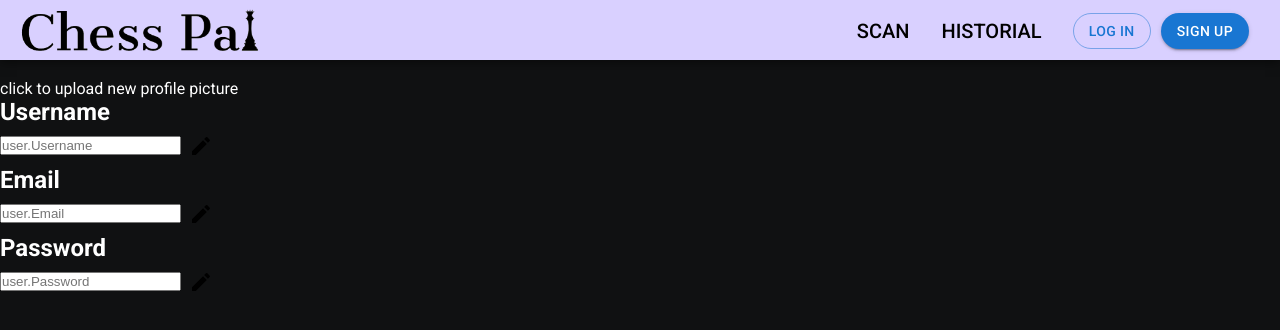
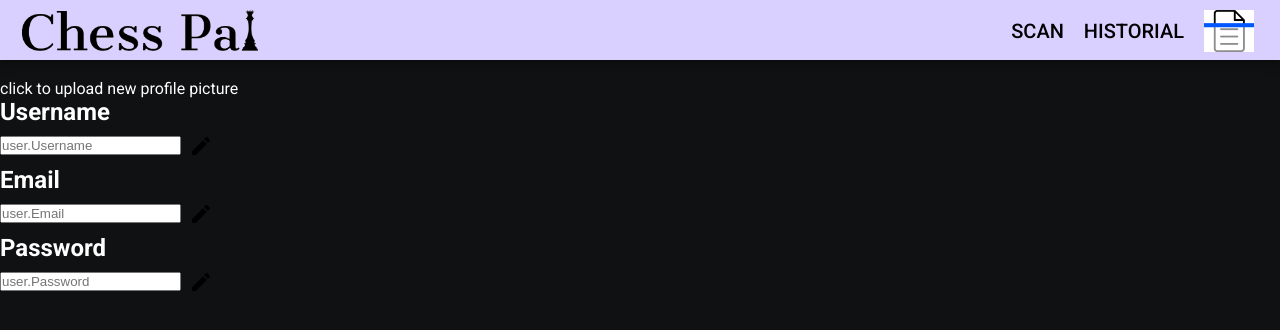
Before and after one commit to francsir/Group6-Design-Project, a React (Create React App) app in the folder chessPal/frontend/: page /Profile in a window 1280 px wide. Shown: the top 330 px of the page. Built offline with nearby package versions, Linux system fonts and the light colour scheme; a web font is replaced by a local one.

Commit message:
Navbar profile picture v1 and other minor fixes

```diff
--- a/chessPal/frontend/src/components/Navbar.js
+++ b/chessPal/frontend/src/components/Navbar.js
@@ -10,10 +10,12 @@
 
 //Image imports
 import logo from "../images/logo/ChessPalLogoTransparent.png";
+import defaultProfilePic from "../images/FileScan.png";
 
 const Navbar = () => {
   const [click, setClick] = useState(false);
   const handleClick = () => setClick(!click);
+  const [isLogged, setIsLogged] = useState(true);
 
   const closeMenu = () => setClick(false);
 
@@ -21,7 +23,7 @@
     <div className={styles.header}>
       <nav className={"flex-row " + styles.navbar}>
         <Link to="/">
-          <img src={logo} alt="logo" />
+          <img src={logo} alt="logo" className={styles.logo} />
         </Link>
         <div className={styles.menu_icon} onClick={handleClick}>
           {click ? (
@@ -35,17 +37,27 @@
             click ? `${styles.nav_menu} ${styles.active}` : styles.nav_menu
           }
         >
-          <li className={styles.nav_item}>
+          <li className={"flex-container " + styles.nav_item}>
             <Link to="/Homepage" onClick={closeMenu}>
               SCAN
             </Link>
           </li>
-          <li className={styles.nav_item}>
+          <li className={"flex-container " + styles.nav_item}>
             <Link to="/historial" onClick={closeMenu}>
               HISTORIAL
             </Link>
           </li>
-          <div className={styles.buttons}>
+          {isLogged ? (
+            <li className={"flex-container " + styles.nav_item}>
+              <img
+                src={defaultProfilePic}
+                alt="profile"
+                onClick={closeMenu}
+                className={styles.user_profile}
+              />
+            </li>
+          ) : (
+            <div className={"flex-container " + styles.buttons}>
               <Link to="/login">
                 <Button
                   variant="outlined"
@@ -65,6 +77,7 @@
                 </Button>
               </Link>
             </div>
+          )}
         </ul>
       </nav>
     </div>
--- a/chessPal/frontend/src/styles/Navbar.module.css
+++ b/chessPal/frontend/src/styles/Navbar.module.css
@@ -12,7 +12,6 @@
 }
 
 .header .navbar {
-  /* display: flex; */
   justify-content: space-between;
   align-items: center;
   height: 100%;
@@ -25,7 +24,7 @@
   text-decoration: none;
 }
 
-.header .navbar img {
+.header .navbar .logo {
   width: 250px;
   height: auto;
 }
@@ -35,7 +34,9 @@
 }
 
 .header .nav_item {
-  padding: 1rem;
+  align-items: center;
+  justify-content: center;
+  padding: 10px;
   font-weight: 500;
   list-style-type: none;
 }
@@ -51,9 +52,13 @@
   display: none;
 }
 
+.user_profile {
+  cursor: pointer;
+  width: 50px;
+}
+
 .buttons {
   width: 100%;
-  display: flex;
   justify-content: center;
   align-items: center;
   padding: 10px;
@@ -74,6 +79,7 @@
 
   .menu_icon {
     display: block;
+    cursor: pointer;
   }
 
   .nav_menu {
@@ -83,7 +89,7 @@
     flex-direction: column;
     background-color: rgba(255, 255, 255, 0.9);
     width: 100%;
-    height: 90vh;
+    height: 100%;
     z-index: 999;
     text-align: center;
     box-shadow: 0 2px 20px rgb(0, 0, 0, 0.3);
@@ -98,7 +104,7 @@
     margin: 1.5rem 0;
   }
 
-  .header .navbar img {
+  .header .navbar .logo {
     width: 200px;
   }
 }
```
Lines whose indentation alone changed are shown as unchanged.
